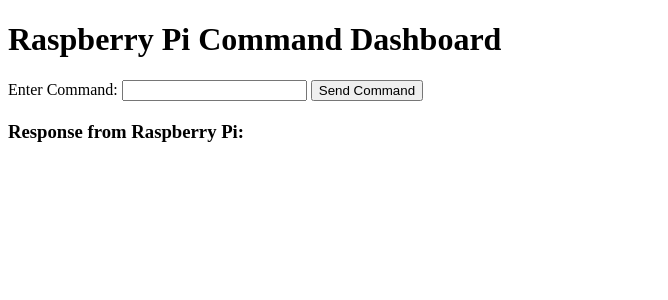
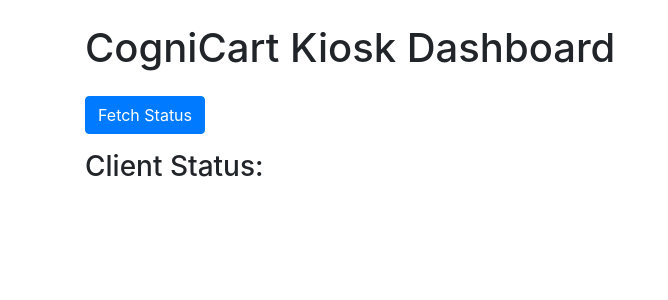
Before and after one commit to Jam0k/CogniCart, a Flask app: page / in a window 1280 px wide. Shown: the top 300 px of the page, without its empty margins (0-668 px from the left). Run offline with Flask 3, Linux system fonts and the light colour scheme; some libraries are stand-ins or nearby versions.

Commit message:
UI Updates

```diff
--- a/client/requirements.txt
+++ b/client/requirements.txt
@@ -1 +1,3 @@
 flask
+requests
+gunicorn
--- a/server/requirements.txt
+++ b/server/requirements.txt
@@ -1,2 +1,3 @@
 flask
 requests
+gunicorn
--- a/server/server.py
+++ b/server/server.py
@@ -3,25 +3,31 @@ import requests
 
 app = Flask(__name__)
 
+# List of Raspberry Pi device URLs
+raspberry_pis = [
+    "http://localhost:5001/api/status",
+    "http://localhost:5002/api/status",
+    "http://localhost:5003/api/status",
+]
+
 @app.route('/')
 def dashboard():
     return render_template('dashboard.html')
 
-@app.route('/api/send', methods=['POST'])
-def send_command():
-    command = request.get_json().get('command')
-
-    # URL of the Raspberry Pi endpoint that will receive the command
-    raspberry_pi_url = "http://localhost:5001/receive"
-
-    # Forwarding the command to the Raspberry Pi
-    response = requests.post(raspberry_pi_url, json={"command": command})
-
-    # Check if the request was successful
-    if response.status_code == 200:
-        return jsonify({"message": "Command sent to Raspberry Pi", "pi_response": response.json()})
-    else:
-        return jsonify({"message": "Failed to send command to Raspberry Pi", "pi_response": response.json()}), 500
+@app.route('/api/status', methods=['GET'])
+def check_status():
+    statuses = {}
+    for pi_url in raspberry_pis:
+        pi_name = pi_url.split("//")[1]  # Extracting a name based on the URL
+        try:
+            response = requests.get(pi_url, timeout=5)
+            if response.status_code == 200:
+                statuses[pi_name] = "Online"
+            else:
+                statuses[pi_name] = "Offline"
+        except requests.exceptions.RequestException:
+            statuses[pi_name] = "Offline"
+    return jsonify(statuses)
 
 if __name__ == '__main__':
     app.run(host='0.0.0.0', port=5000)
--- a/server/templates/dashboard.html
+++ b/server/templates/dashboard.html
@@ -2,39 +2,47 @@
 <html>
 <head>
     <title>Dashboard</title>
+    <!-- Adding Bootstrap CSS -->
+    <link href="https://maxcdn.bootstrapcdn.com/bootstrap/4.5.2/css/bootstrap.min.css" rel="stylesheet">
     <script src="https://code.jquery.com/jquery-3.6.0.min.js"></script>
-    <script>
-        function sendCommand() {
-            var command = document.getElementById("command").value;
-
-            $.ajax({
-                url: '/api/send',
-                type: 'POST',
-                contentType: 'application/json',
-                data: JSON.stringify({ "command": command }),
-                success: function(response) {
-                    document.getElementById("message").innerText = response.message;
-                    document.getElementById("pi_response").innerText = JSON.stringify(response.pi_response);
-                },
-                error: function(xhr, status, error) {
-                    document.getElementById("message").innerText = "Failed to send command";
-                    document.getElementById("pi_response").innerText = "";
-                }
-            });
-        }
-    </script>
+    <!-- Adding Bootstrap JS and Popper.js for Bootstrap components that require them -->
+    <script src="https://cdnjs.cloudflare.com/ajax/libs/popper.js/1.16.0/umd/popper.min.js"></script>
+    <script src="https://maxcdn.bootstrapcdn.com/bootstrap/4.5.2/js/bootstrap.min.js"></script>
 </head>
 <body>
 
-<h1>Raspberry Pi Command Dashboard</h1>
+<div class="container">
+    <h1 class="my-4">CogniCart Kiosk Dashboard</h1>
 
-<label for="command">Enter Command:</label>
-<input type="text" id="command" name="command">
-<button onclick="sendCommand()">Send Command</button>
+    <div class="mb-3">
+        <button onclick="checkStatus()" class="btn btn-primary">Fetch Status</button>
+    </div>
 
-<h2 id="message"></h2>
-<h3>Response from Raspberry Pi:</h3>
-<p id="pi_response"></p>
+    <h3>Client Status:</h3>
+    <div id="status" class="mb-3"></div>
+</div>
+
+<script>
+    function checkStatus() {
+        $.ajax({
+            url: '/api/status',
+            type: 'GET',
+            success: function(response) {
+                var statusDiv = document.getElementById("status");
+                statusDiv.innerHTML = "";
+                var clientCount = 1;
+                for (var pi in response) {
+                    var statusClass = response[pi] === "Online" ? "text-success" : "text-danger";
+                    statusDiv.innerHTML += `<p class="${statusClass}">Client ${clientCount}: ${response[pi]}</p>`;
+                    clientCount++;
+                }
+            },
+            error: function(xhr, status, error) {
+                document.getElementById("status").innerText = "Failed to get status";
+            }
+        });
+    }
+</script>
 
 </body>
 </html>
```
Also changed, not shown: client/client.py (+3 -5 lines).
